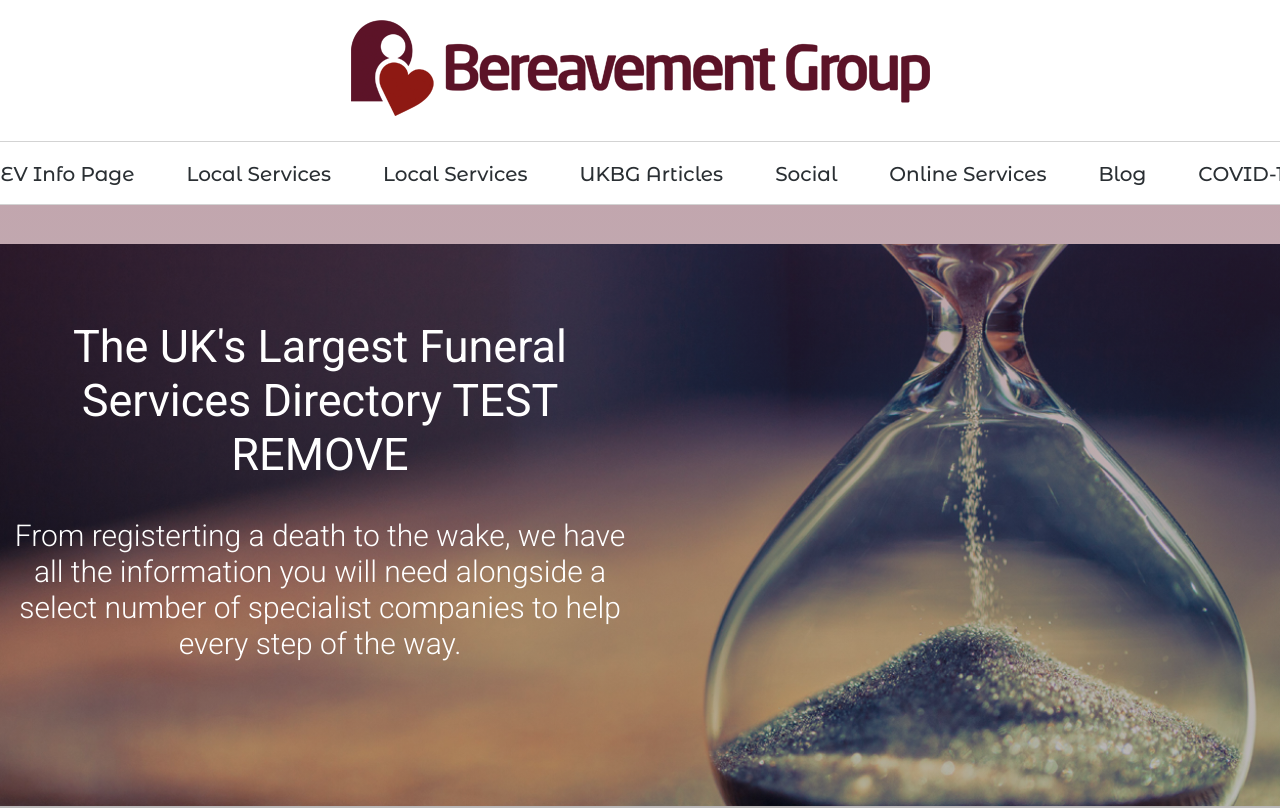
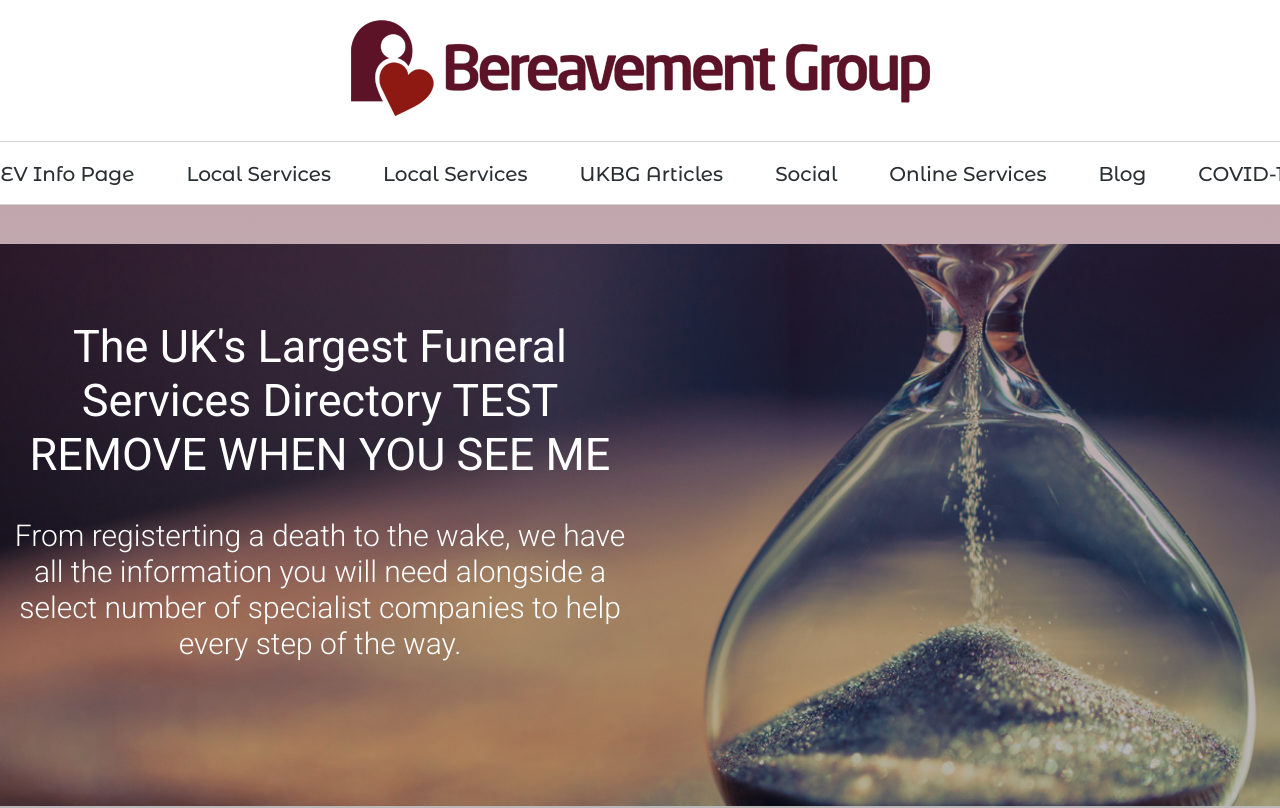
Before and after one commit to Amici-Studios/ukbg, an Angular app: page / in a window 1280 px wide. Shown: the top 808 px of the page. Built offline with nearby package versions, Linux system fonts and the light colour scheme.

Commit message:
testing CI

```diff
--- a/src/app/home/home.component.html
+++ b/src/app/home/home.component.html
@@ -4,7 +4,7 @@
     <div class="hero-header">
       <h1>
         The UK's Largest Funeral <br />
-        Services Directory TEST REMOVE
+        Services Directory TEST REMOVE WHEN YOU SEE ME
       </h1>
       <h2>
         From registerting a death to the wake, we have all the information you will need alongside a select number of specialist companies
```
